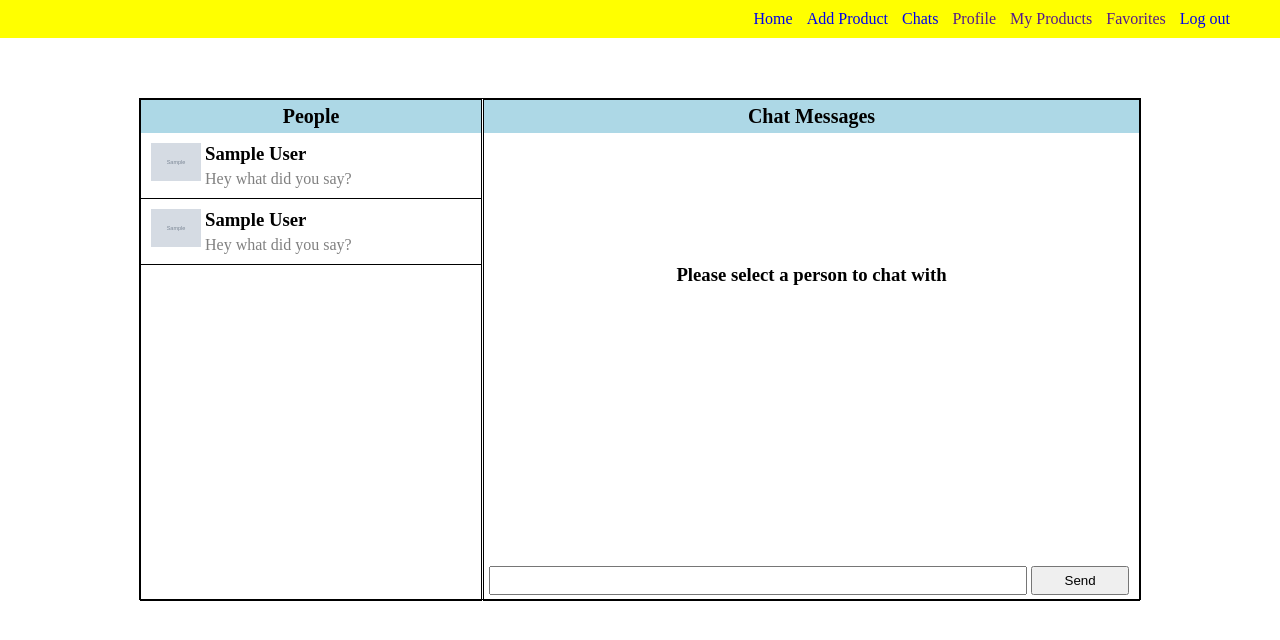
After one commit to hoangha998/wumarket, a Flask app: page /chats in a window 1280 px wide. The commit adds this page. Shown: the top 640 px of the page. Run offline with Flask 2, Linux system fonts and the light colour scheme; the visitor is signed in with stand-in values (Sample User, id 1); grey boxes marked "Sample" are stand-in pictures; a database or web service that is not in the repository returns one stand-in record (values such as "Sample title"); some libraries are stand-ins or nearby versions.

Commit message:
added chat

```diff
--- /dev/null
+++ b/events.py
@@ -0,0 +1,5 @@
+from flask_socketio import emit, join_room, leave_room
+from main import socketio
+
+@socketio.on('newMessage', namespace='/chat')
+def newMessage(message):
--- a/forms.py
+++ b/forms.py
@@ -1,5 +1,6 @@
 from flask_wtf import FlaskForm
-from wtforms import StringField, TextAreaField, SubmitField, PasswordField, EmailField, DecimalField
+from wtforms import StringField, TextAreaField, SubmitField, PasswordField, DecimalField
+from wtforms.fields.html5 import EmailField
 from wtforms.validators import DataRequired, Email
 
 
--- a/main.py
+++ b/main.py
@@ -1,6 +1,6 @@
 import os
 import datetime
-from flask import Flask, render_template, request, redirect, url_for, abort, send_from_directory
+from flask import Flask, render_template, request, redirect, url_for, abort, send_from_directory, jsonify, session
 from werkzeug.security import generate_password_hash, check_password_hash
 # from flask_pymongo import PyMongo
 from pymongo import MongoClient
@@ -8,6 +8,9 @@ from flask_login import LoginManager, current_user, login_user, logout_user
 from forms import NewProductForm, LoginForm, SignUpForm
 from models import User, AnonymousUser, permission_required, admin_required, CustomJSONEncoder, login_required
 from bson.json_util import ObjectId
+from flask_socketio import SocketIO
+from flask_socketio import emit, join_room, leave_room
+import time
 
 class Config:
 	SECRET_KEY = '7d441f27d441f27567d441f2b6176a'
@@ -31,6 +34,10 @@ login_manager.init_app(app)
 login_manager.session_protection = 'strong'
 login_manager.login_view = 'login'
 login_manager.anonymous_user = AnonymousUser
+
+# socketio
+socketio = SocketIO()
+socketio.init_app(app, cors_allowed_origins='*')
 
 @login_manager.user_loader
 def load_user(id):
@@ -142,12 +149,84 @@ def add_favorite(item_id):
 	item_id = ObjectId(item_id)
 	db.Users.update_one({'_id': current_user.id}, {'$push': {'favorites': item_id}})
 	return redirect(url_for('index'))
-@app.route('/test', methods=['GET', 'POST'])
-def test():
-	Products = db.Products
-	prod = Products.find_one()
-	print(prod)
-	return "testing"
+
+@app.route('/chats')
+def chats():
+	cur_id = current_user.id
+	chat_history = list(db.Chats.find({'user1_id': cur_id})) + list(db.Chats.find({'user2_id': cur_id}))
+	chat_history.sort(key=lambda x: x['timestamp'])
+
+	chat_heads = []
+	for chat in chat_history:
+		other_user_id = chat['user1_id']
+		if cur_id == other_user_id:
+			other_user_id = chat['user2_id']
+		other_user = db.Users.find_one({'_id': other_user_id})
+		other_user_name = '{} {}'.format(other_user['firstName'], other_user['lastName'])
+		other_user_img_link = other_user['img_link']
+		chat_heads.append({'name': other_user_name,
+							'img_link': other_user_img_link,
+							'id': str(other_user_id)})
+
+	return render_template('chats.html', chat_heads=chat_heads)
+
+
+@app.route('/change_chathead', methods=['POST'])
+def change_chathead():
+	print("change chathead called")
+	session['other_id'] = request.form['other_user_id']
+
+	other_user_id = ObjectId(request.form['other_user_id'])
+	cur_id = current_user.id
+	if str(cur_id) >= str(other_user_id):
+		chat_history = db.Chats.find_one({'user1_id': cur_id,
+											'user2_id': other_user_id})
+	else:
+		chat_history = db.Chats.find_one({'user1_id': other_user_id,
+											'user2_id': cur_id})
+	messages = chat_history['messages']
+	cur_id = str(current_user.id)
+	other_id = session['other_id']
+	room_id = str(cur_id) + str(other_user_id)
+	session['room_id'] = room_id
+
+	# join_room(room_id)
+	return jsonify({'messages': messages,
+					'cur_user_id': str(cur_id)})
+
+@app.route('/add_message', methods=['POST'])
+def add_message():
+	# a = request.args.get('a', 0, type=int)
+	# print(a)
+	print('add_message called')
+	if request.method == "POST":
+		print("post received")
+		cur_id = current_user.id
+		other_id = ObjectId(session['other_id'])
+		newMes = request.form['message']
+		newMesObj = {'message': newMes,
+					'sender_id': cur_id}
+
+		user1_id = other_id
+		user2_id = cur_id
+		if str(cur_id) >= session['other_id']:
+			user1_id = cur_id
+			user2_id = other_id
+
+		if db.Chats.find_one({'user1_id': user1_id, 'user2_id': user2_id}) is not None:
+			db.Chats.update_one({'user1_id': user1_id,
+									'user2_id': user2_id},
+										{'$push': {'messages': newMesObj},
+										 '$set': {'timestamp': time.time()}
+								})
+		else:
+			db.Chats.insert_one({	'user1_id': user1_id,
+									'user2_id': user2_id,
+									'messages': [newMesObj],
+									'timestamp': time.time()
+								})
+
+	return jsonify(status='Done')
 
 @app.route('/private/<path:filename>')
 def private(filename):
@@ -158,6 +237,30 @@ def private(filename):
 			filename
 		)
 
+clients = dict()
+@socketio.on('joined', namespace='/chats')
+def joined(message):
+	print("joined called")
+	cur_id = str(current_user.id)
+	other_id = session['other_id']
+	clients[cur_id] = request.sid
+	if cur_id >= other_id:
+		room_id =(cur_id + other_id)
+	else:
+		room_id = other_id + cur_id
+	session['room_id'] = room_id
+	print("cur_room: ", room_id)
+	join_room(room_id)
+
+@socketio.on('broadcastMessage', namespace='/chats')
+def incomingMessage(message):
+	other_sid = clients.get(session['other_id'])
+	if other_sid is not None:
+		room_id = session.get('room_id')
+		print("broadcasting message to {} room. Content: {}".format(room_id, message['msg']))
+		emit('incomingMessage', {'msg': message['msg'], 'sender_id': str(current_user.id)}, room=room_id)
+	else:
+		print("Nothing to broadcast, the other user is not online.")
 
 
 # @app.route('/<anything>')
@@ -167,4 +270,4 @@ def private(filename):
 
 
 if __name__ == "__main__":
-    app.run(host='0.0.0.0', port=5000)
+    socketio.run(app, host='0.0.0.0', port=5000)
--- /dev/null
+++ b/static/css/chats.css
@@ -0,0 +1,243 @@
+body {
+	margin: 0;
+	padding: 0;
+}
+
+nav {
+	background-color: yellow;
+	margin: 0;
+	overflow: auto;
+}
+
+nav ul {
+	margin: 0 30px 0 0;
+	float: right;
+	padding: 10px;
+}
+
+nav ul > * {
+	display: inline-block;
+	margin-right: 10px;
+	color: black;
+}
+
+nav li a {
+	text-decoration: none;
+}
+
+nav li a:hover {
+	text-decoration: underline;
+}
+
+
+#items-listing {
+	width: 1000px;
+	margin: auto;
+}
+
+.item {
+	width: 600px;
+	margin: 20px auto;
+	border: 1px solid black;
+	padding: 20px;
+	border-radius: 1%;
+}
+
+.item h3 {
+	font-size: 25px;
+	text-align: center;
+	margin: 10px 0;
+}
+
+.item-seller {
+	/*border: 1px solid red;*/
+	overflow: auto;
+	border-bottom: 1px solid lightgray;
+}
+
+.item-seller > * {
+	display: inline-block;
+	float: left;
+}
+
+.item-seller img {
+	width: 50px;
+	height: 50px;
+	border-radius: 50%;
+	margin-left: 10px;
+	border: 2px solid darkorange;
+}
+
+.seller-info {
+	/*border: 1px solid blue;*/
+	height: 50px;
+	padding-top: 10px;
+	margin-left: 10px;
+}
+
+.seller-info > * {
+	margin: 0;
+}
+
+.item > img {
+	display: block;
+	width: 600px;
+	margin: 0 auto 10px auto;
+	border: 1px solid lightgray;
+	border-radius: 1%;
+}
+
+.item-actions {
+	margin-bottom: 20px;
+	width: 100%;
+	display: flex;
+	justify-content: space-between;
+}
+
+.item-actions > * {
+	display: inline-block;
+	width: 280px;
+	text-align: center;
+	background-color: white;
+	border: 1px solid black;
+	border-radius: 3px;
+	padding: 8px;
+}
+
+.item-actions > *:hover {
+	background-color: white;
+	cursor: pointer;
+	background-color: orange;
+	transition-duration: 0.3s;
+	color: black;
+}
+
+#chat-section {
+	width: 1000px;
+	height: 500px;
+	border: 1px solid black;
+	margin: 60px auto 30px auto;
+	display: flex;
+	justify-content: space-between;
+}
+
+#chat-section > * {
+	display: inline-block;
+}
+
+#chat-section h1 {
+	display: block;
+	text-align: center;
+	margin: 0;
+	padding: 5px 0;
+	font-size: 20px;
+	background-color: lightblue;
+}
+
+.messages-list {
+	width: 340px;
+	height: 500px;
+	border: 1px solid black;
+}
+
+.messages-display {
+	width: 655px;
+	height: 500px;
+	position: relative;
+	border: 1px solid black;
+}
+
+.message-head {
+	width: 320px;
+	padding: 10px;
+	border-bottom: 1px solid black
+}
+
+.selected {
+	background-color: lightgray;
+}
+
+.message-head:hover {
+	cursor: pointer;
+	background-color: lightgray;
+}
+
+.message-head > * {
+	display: inline-block;
+}
+
+.message-head h3 {
+	margin: 0 0 5px 0;
+}
+
+.message-head p {
+	margin: 0;
+	color: gray;
+}
+
+.message-head img {
+	width: 50px;
+}
+
+.message-head span {
+	vertical-align: top;
+}
+
+
+.message-line {
+	width: 95%;
+	margin: auto;
+	overflow: auto;
+}
+
+.message {
+	border-radius: 5px;
+	display: inline-block;
+	margin: 5px 0;
+	padding: 5px 10px;
+}
+
+.other-mes {
+	background-color: lightgray;
+	float: left;
+}
+
+.user-mes {
+	background-color: lightblue;
+	float: right;
+}
+
+#messages-detail {
+	height: 425px;
+	overflow-y: scroll;
+}
+
+#message-input-form {
+	padding: 5px 0;
+	position: absolute;
+	width: 100%;
+	bottom: 0;
+}
+
+#message-input-form input[type='text'] {
+	margin-left: 5px;
+	width: 80%;
+	padding: 5px 5px;
+}
+
+#message-input-form input[type='submit'] {
+	padding: 5px 0;
+	width: 15%;
+}
+
+.no-message {
+	width: 100%;
+	height: 50%;
+
+}
+
+.no-message h3 {
+	display: block;
+	text-align: center;
+	margin-top: 20%;
+}
--- /dev/null
+++ b/static/js/chats.js
@@ -0,0 +1,124 @@
+var cur_id = null;
+socket = io.connect('http://' + document.domain + ':' + location.port + '/chats');
+socket.on('incomingMessage', function(data) {
+	console.log("received incoming message from js")
+	if (data.msg != "" && cur_id != data.sender_id)
+		addMessageToDOM(data.msg, true, data.sender_id);
+});
+
+// add listener to message form
+document.getElementById("message-input-form").addEventListener("submit", function(e) {
+	e.preventDefault();
+	let submittedForm = e.target;
+	let messageField = submittedForm['message-input'];
+	addMessageToDOM(messageField.value, false);
+	let fd = new FormData();
+	// {{ session['test'] = 'testing session' }}
+	// console.log(session['chat_with_id']);
+	fd.append('message', messageField.value);
+	let api_link = 'http://' + document.domain + ':' + location.port + '/add_message';
+
+	fetch(api_link, {
+        method: 'POST',
+        body: fd
+    }).then(
+        response => response.json()
+    ).then(data => {
+        console.log("finished")
+    });
+
+    // socketio
+    socket.emit('broadcastMessage', {'msg': messageField.value});
+
+    messageField.value = "";
+});
+
+function addMessageToDOM(mes, guest_message, other_id) {
+
+	if (cur_id == null) {
+		console.log("please select a chat head");
+		return;
+	}
+
+	let messagesDetailEle = document.getElementById("messages-detail");
+
+	let newMesEle = document.createElement("p");
+	newMesEle.classList.add("message");
+	if (guest_message)
+		newMesEle.classList.add("other-mes");
+	else
+		newMesEle.classList.add("user-mes")
+	newMesEle.innerText = mes;
+
+	let newMesLineEle = document.createElement("div");
+	newMesLineEle.classList.add("message-line");
+	newMesLineEle.appendChild(newMesEle);
+	messagesDetailEle.appendChild(newMesLineEle);
+	scrollMessagesToBottom()
+
+	// update last message
+
+}
+//
+
+
+// Add listener for chat heads
+let chat_heads = document.getElementsByClassName("message-head")
+for (let i=0; i < chat_heads.length; i++) {
+	chat_heads[i].addEventListener("click", function(e) {
+
+		// front end effect
+		prev_selected = document.getElementsByClassName("selected")
+		for(let j=0; j < prev_selected.length; j++) {
+			prev_selected[j].classList.remove("selected");
+		}
+		selected = e.target;
+		while (!selected.classList.contains("message-head")) {
+			selected = selected.parentElement;
+		}
+		selected.classList.add("selected")
+
+
+		// send selected to flask
+		let fd = new FormData();
+		fd.append('other_user_id', selected.id);
+		let api_link = 'http://' + document.domain + ':' + location.port + '/change_chathead';
+		console.log("fetching " + selected.id);
+		fetch(api_link, {
+	        method: 'POST',
+	        body: fd
+	    }).then(
+	        response => response.json()
+	    ).then(data => {
+	        console.log("chat head switched");
+	        console.log(data['messages']);
+	        let messagesDetailEle = document.getElementById("messages-detail");
+	        messagesDetailEle.innerHTML = "";
+	        cur_id = data['cur_user_id'];
+	        for(let i=0; i < data['messages'].length; i++) {
+	        	mes = data['messages'][i];
+	        	guest_message = mes['sender_id'] != data['cur_user_id'];
+	        	addMessageToDOM(mes['message'], guest_message, selected.id);
+	        }
+
+			// join chatroom
+			socket.emit('joined', {});
+	    });
+
+
+		})
+}
+
+function scrollMessagesToBottom() {
+	let messagesDetailEle = document.getElementById("messages-detail");
+	messagesDetailEle.scrollTop = messagesDetailEle.scrollHeight;
+}
+
+
+
+// var socket;
+// document.getElementById('message-input-form').addEventListener("submit", function(e) {
+// 	e.preventDefault();
+// 	var values = $(this).seralize();
+// 	alert(values);
+// });
--- a/templates/base.html
+++ b/templates/base.html
@@ -4,13 +4,17 @@
 	<title> Wash U </title>
 	<link rel="stylesheet" type="text/css" href="static/css/main.css">
 	<link rel="stylesheet" type="text/css" href="static/css/forms.css">
+	{% block links %}
+
+	{% endblock %}
 </head>
 <body>
 
 	<nav>
 		<ul>
-			<li> <a href="{{ url_for("add_product") }}"> Add Product </a> </li>
-			<li> <a href=""> Chats </a> </li>
+			<li> <a href="{{ url_for('index') }}"> Home </a> </li>
+			<li> <a href="{{ url_for('add_product') }}"> Add Product </a> </li>
+			<li> <a href="{{ url_for('chats') }}"> Chats </a> </li>
 			<li> <a href=""> Profile </a> </li>
 			<li> <a href=""> My Products </a> </li>
 			<li> <a href=""> Favorites </a> </li>
@@ -26,6 +30,7 @@
 
 	{% endblock %}
 
-
+	{% block scripts %}
+	{% endblock %}
 </body>
 </html>
--- /dev/null
+++ b/templates/chats.html
@@ -0,0 +1,42 @@
+{% extends "base.html" %}
+
+{% block links %}
+	<script src="//ajax.googleapis.com/ajax/libs/jquery/1.9.1/jquery.min.js"></script>
+	<script src="https://cdnjs.cloudflare.com/ajax/libs/socket.io/2.0.3/socket.io.js"></script>
+	<link rel="stylesheet" type="text/css" href="static/css/chats.css">
+{% endblock %}
+
+{% block content %}
+	<section id="chat-section">
+		<div class="messages-list">
+			<h1> People </h1>
+			{% for chat_head in chat_heads %}
+				<div class="message-head" id="{{ chat_head.id }}">
+					<img src="{{ chat_head.img_link }}">
+					<span>
+						<h3> {{ chat_head.name }} </h3>
+						<p> Hey what did you say? </p>
+					</span>
+				</div>
+			{% endfor %}
+		</div>
+		<div class="messages-display">
+			<h1> Chat Messages </h1>
+			<div id="messages-detail">
+				<div class="no-message">
+					<h3> Please select a person to chat with </h3>
+				</div>
+			</div>
+
+			<form id="message-input-form">
+				<input type="text" name="message-input">
+				<input type="submit" name="send" value="Send">
+			</form>
+		</div>
+	</section>
+
+{% endblock %}
+
+{% block scripts %}
+	<script type="text/javascript" src="static/js/chats.js"></script>
+{% endblock %}
```
Also changed, not shown: 1 other file.
